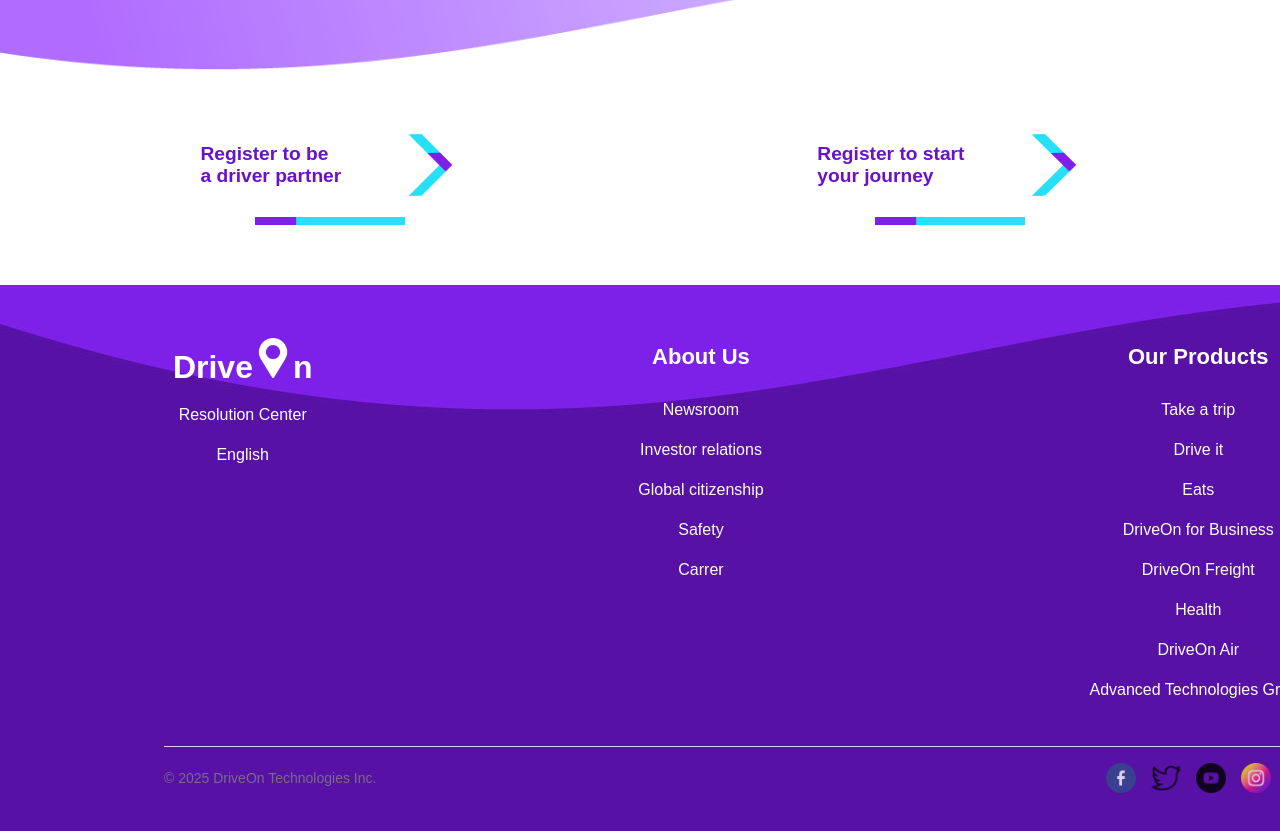
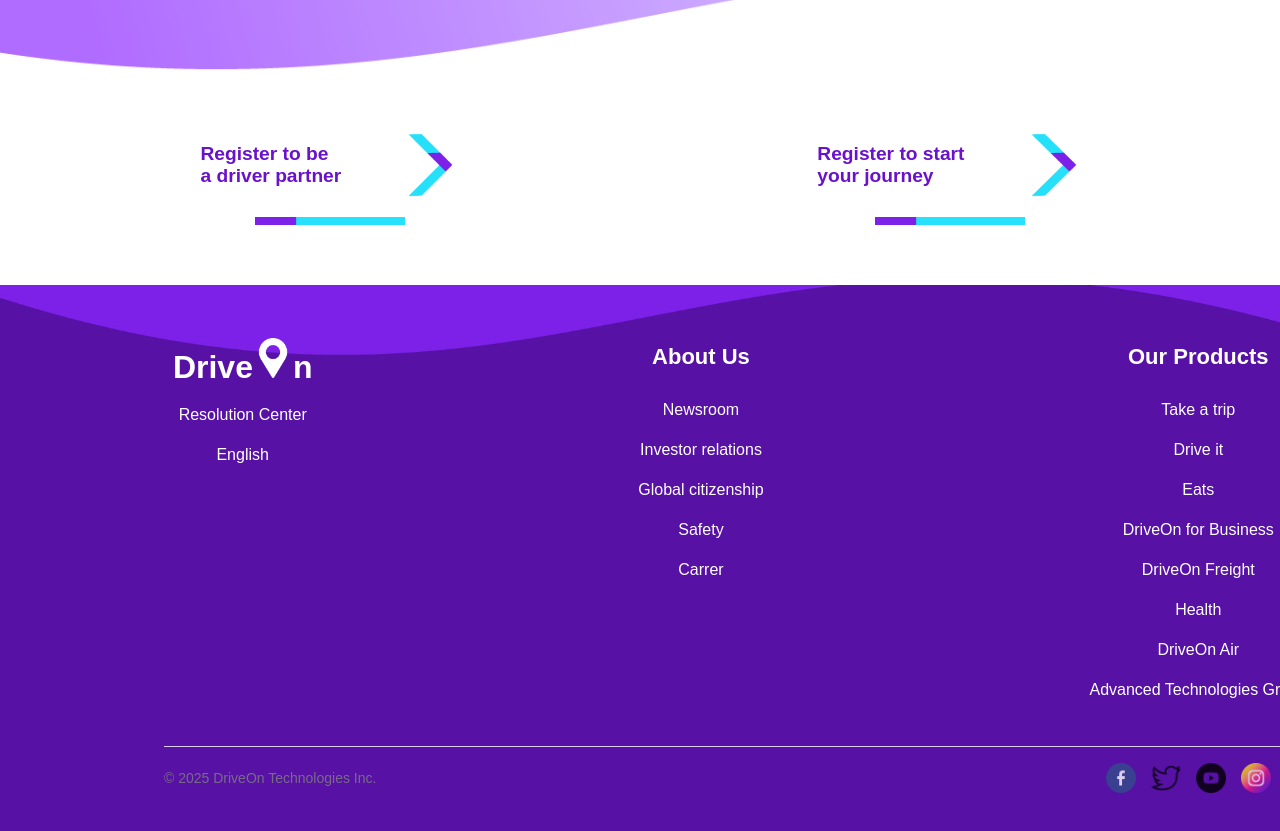
Before and after one commit to Bruno-Meireles/Driveon, a React (Vite) app: page / in a window 1280 px wide. Shown: the part 4441-5272 px from the top of the page. Built offline with nearby package versions, Linux system fonts and the light colour scheme; a web font is replaced by a local one.

Commit message:
finish Footer

```diff
--- a/src/components/Commitment/Commitment.css
+++ b/src/components/Commitment/Commitment.css
@@ -15,6 +15,7 @@
      font-size: 1rem;
      max-width: 700px;
      text-align: left;
+     padding: 1rem 0;
 
  }
 
--- a/src/components/Footer/Footer.css
+++ b/src/components/Footer/Footer.css
@@ -1,6 +1,12 @@
 .footer {
-    background-image: url(../../assets//img//fundo-footer.png) ;
-     color: white;
+    background-image: url("../../assets/img/fundo-footer.png");
+    background-repeat: no-repeat;
+    background-size: cover;
+    background-position: center;
+    width: 100%;
+    max-width: 1440px;
+    margin: 0 auto;
+    color: white;
     padding: 50px 20px;
     text-align: center;
 }
@@ -79,7 +85,7 @@
 }
 
 .footer-copyright {
-    width: 80%;
+    width:80%;
     display: flex;
     justify-content: space-between;
     flex-wrap: wrap;
```
